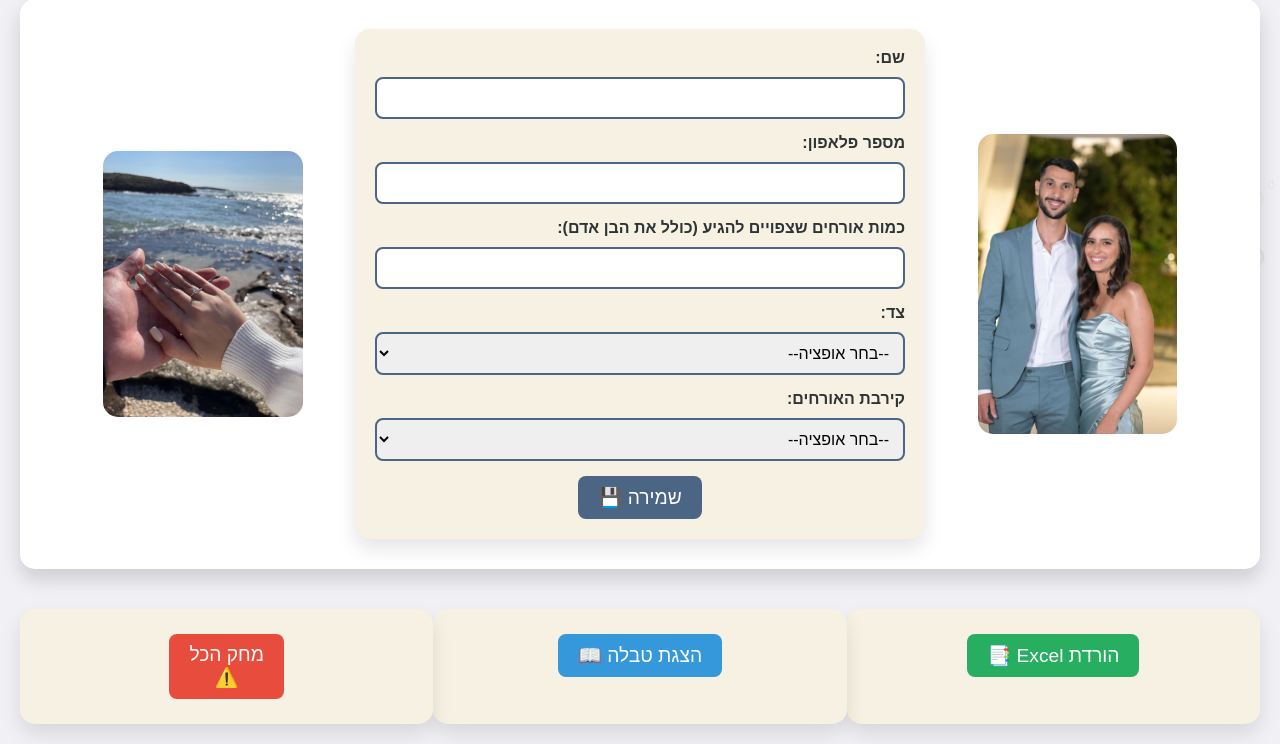
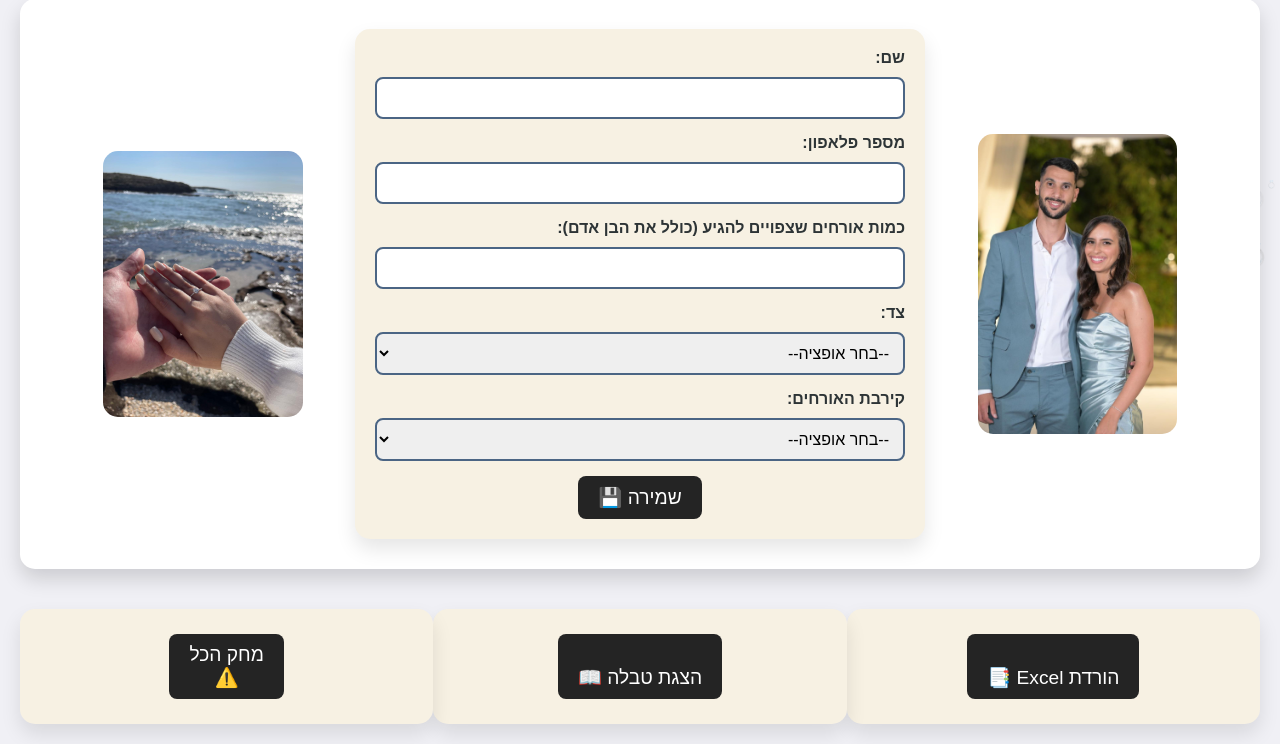
Before and after one commit to orrmb/Guest-Managmet-Project, a Flask app: page / in a window 1280 px wide. Shown: the part 106-850 px from the top of the page. Run offline with Flask 3, Linux system fonts and the light colour scheme.

Commit message:
change 21/08

```diff
--- a/ForRaz/static/styles-home.css
+++ b/ForRaz/static/styles-home.css
@@ -116,7 +116,7 @@ form select {
 }
 
 form input[type="submit"] {
-    background-color: #4b6584;
+    background-color: #242424;
     color: white;
     border: none;
     padding: 10px 20px;
@@ -155,15 +155,15 @@ form input[type="submit"]:hover {
 }
 
 .download-button {
-    background-color: #27ae60;
+    background-color: #242424;
 }
 
 .guest-button {
-    background-color: #3498db;
+    background-color: #242424;
 }
 
 .delete-button {
-    background-color: #e74c3c;
+    background-color: #242424;
 }
 
 .emoji-container {
--- a/ForRaz/templates/index.html
+++ b/ForRaz/templates/index.html
@@ -88,12 +88,15 @@
       <div class="button-group">
         <form id="downloadForm" action="/download" method="GET">
           <button type="submit" class="btn download-button">
+            <br />
             הורדת Excel 📑
           </button>
         </form>
 
         <form class="guestForm" action="/guest_table" method="GET">
-          <button type="submit" class="btn guest-button">הצגת טבלה 📖</button>
+          <button type="submit" class="btn guest-button">
+            <br />הצגת טבלה 📖
+          </button>
         </form>
 
         <form id="DeleteForm" action="/clear" method="POST">
```
